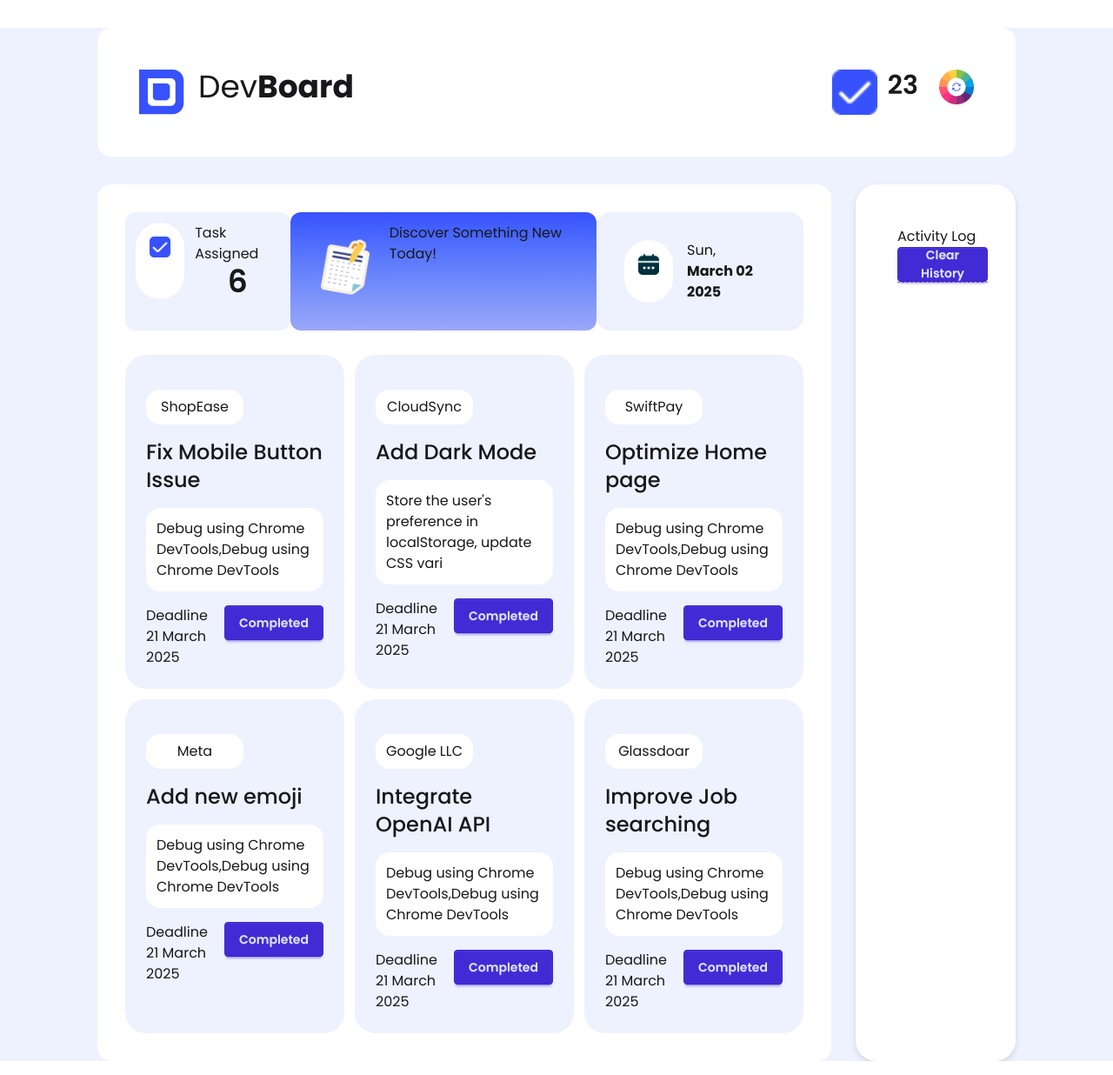
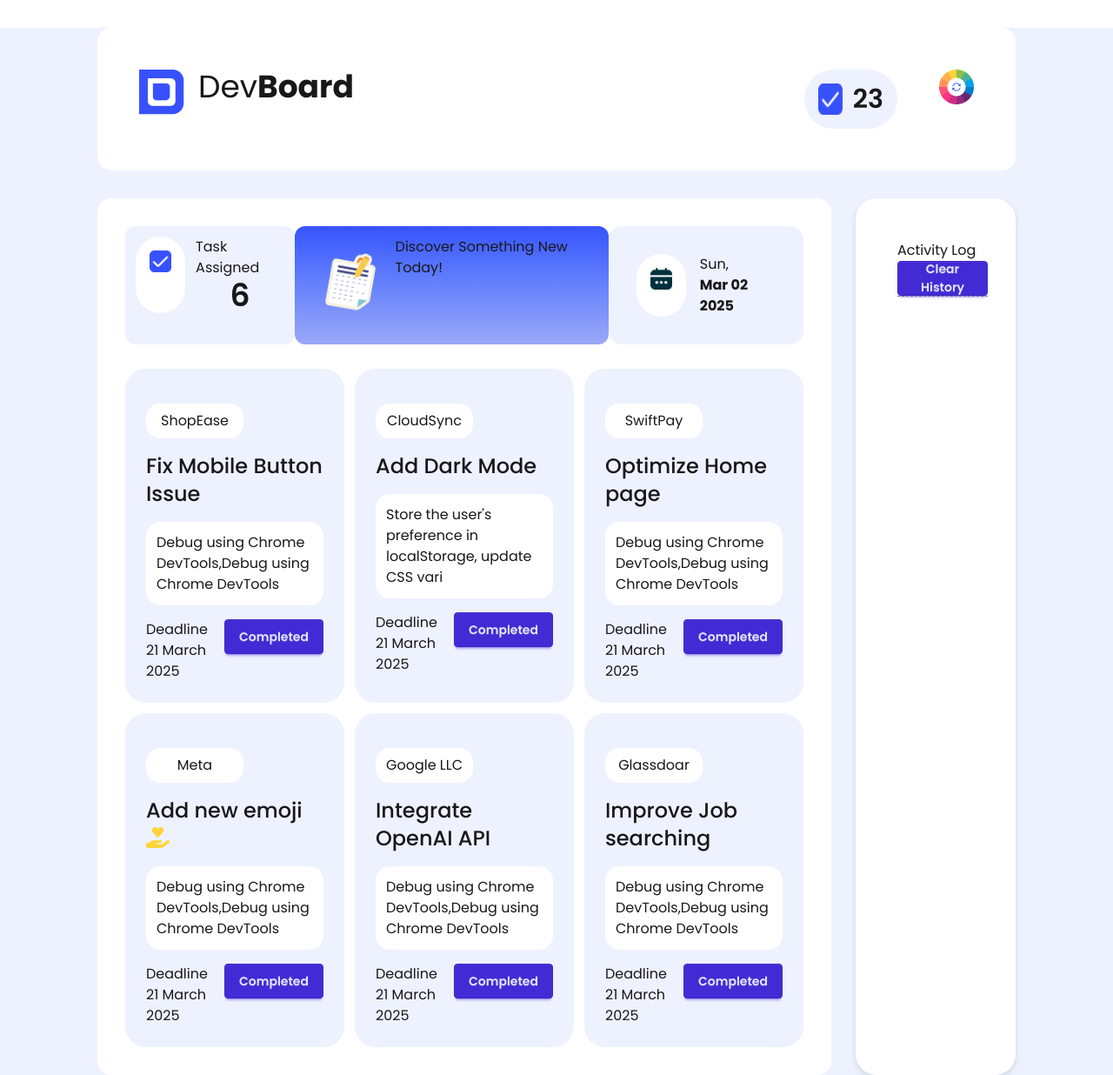
Before and after one commit to sharmin133/assignment-5, a plain HTML site: page index.html in a window 1280 px wide. Shown: the whole page at 87% size. Drawn offline with nearby package versions, Linux system fonts and the light colour scheme.

Commit message:
added seven

```diff
--- a/index.html
+++ b/index.html
@@ -10,6 +10,7 @@
 
 
     <!-- <script src="https://cdn.tailwindcss.com"></script> -->
+    <link rel="stylesheet" href="https://cdnjs.cloudflare.com/ajax/libs/font-awesome/6.0.0-beta3/css/all.min.css">
 
 
     <link rel="preconnect" href="https://fonts.googleapis.com">
@@ -28,6 +29,9 @@
 border-bottom: 1px dashed gray;
 
 }
+
+
+
 </style>
 </head>
 <body class="poppins-font bg-indigo-50">
@@ -43,7 +47,7 @@
 
 <div class="flex  p-6 gap-12" >
    <div class="flex gap-3">
-    <div class="flex gap-3"><img src="./assets/checkbox.png" alt="">
+    <div class="flex gap-3 rounded-full p-4 bg-indigo-50"><img src="./assets/checkbox.png" alt="">
      <p id="total-increase" class="text-3xl font-semibold ">23</p>
    </div>
 </div>
@@ -156,7 +160,9 @@
 
             <div class=" bg-indigo-50  rounded-3xl p-6 " >
                 <h3 class="bg-white p-2 rounded-2xl w-28 text-center mt-4 ">Meta</h3>
-                <h1 class="text-2xl font-medium mt-4">Add new emoji</h1>
+                <h1 class="text-2xl font-medium mt-4">Add new emoji
+                    <i class="fa-solid fa-hand-holding-heart" style="color: #FFD43B;"></i>
+                </h1>
                 <p class="bg-[#FFFFFF] rounded-2xl p-3 mt-4">Debug using Chrome DevTools,Debug using Chrome DevTools</p>
                <div class="flex justify-between mt-4">
                 <div><h2>Deadline</h2>
--- a/js/board.js
+++ b/js/board.js
@@ -21,8 +21,6 @@
     document.getElementById('total-decrease').textContent= allTotal;
 
     const taskContainer = event.target.parentElement.parentElement.parentElement;
-
-    // Find the task title (h1) from the parent container
     const taskTitle = taskContainer.querySelector('h1').textContent;
     const time = new Date().toLocaleTimeString();
     document.getElementById("activity-log").innerHTML += `<p> You have completed the task ${taskTitle} at ${time}</p>`;
@@ -55,7 +53,7 @@
 function updateDate(){
 const now= new Date();
 const formatWeekDay={weekday:'short'};
-const formatMonth={month:'long'};
+const formatMonth={month:'short'};
 const formatDay={day: '2-digit'};
 const formatYear={year: 'numeric'};
 
```
